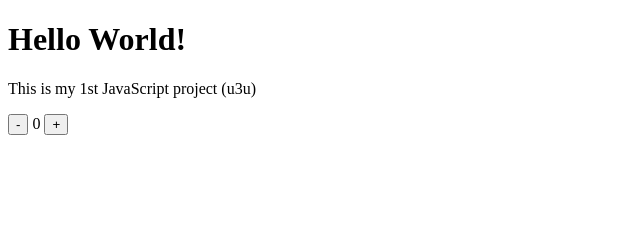
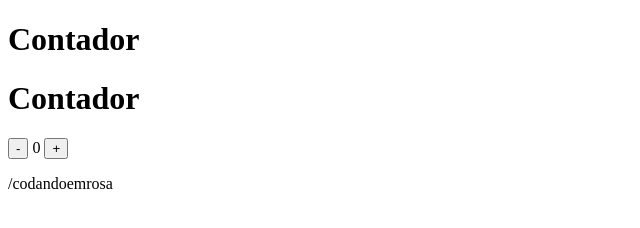
Before and after one commit to codandoemrosa/curso-js-dio, a plain HTML site: page Contador/index.html in a window 1280 px wide. Shown: the whole page, without its empty margins (0-640 px from the left). Drawn offline with Linux system fonts and the light colour scheme.

Commit message:
updated index.html

```diff
--- a/Contador/index.html
+++ b/Contador/index.html
@@ -9,13 +9,16 @@
 </head>
 
 <body>
-  <h1>Hello World!</h1>
-  <p>This is my 1st JavaScript project (u3u) </p>
+  <div class="header">
+    <h1 class="border">Contador</h1>
+    <h1 class="wave">Contador</h1>
+  </div>
   <div id="counter">
     <button name="subtract" onclick="decrement()">-</button>
     <span id="currentNumber">0</span>
     <button name="add" onclick="increment()">+</button>
   </div>
+  <p> /codandoemrosa </p>
   <script src="assets/js/script.js"></script>
 </body>
 
```
